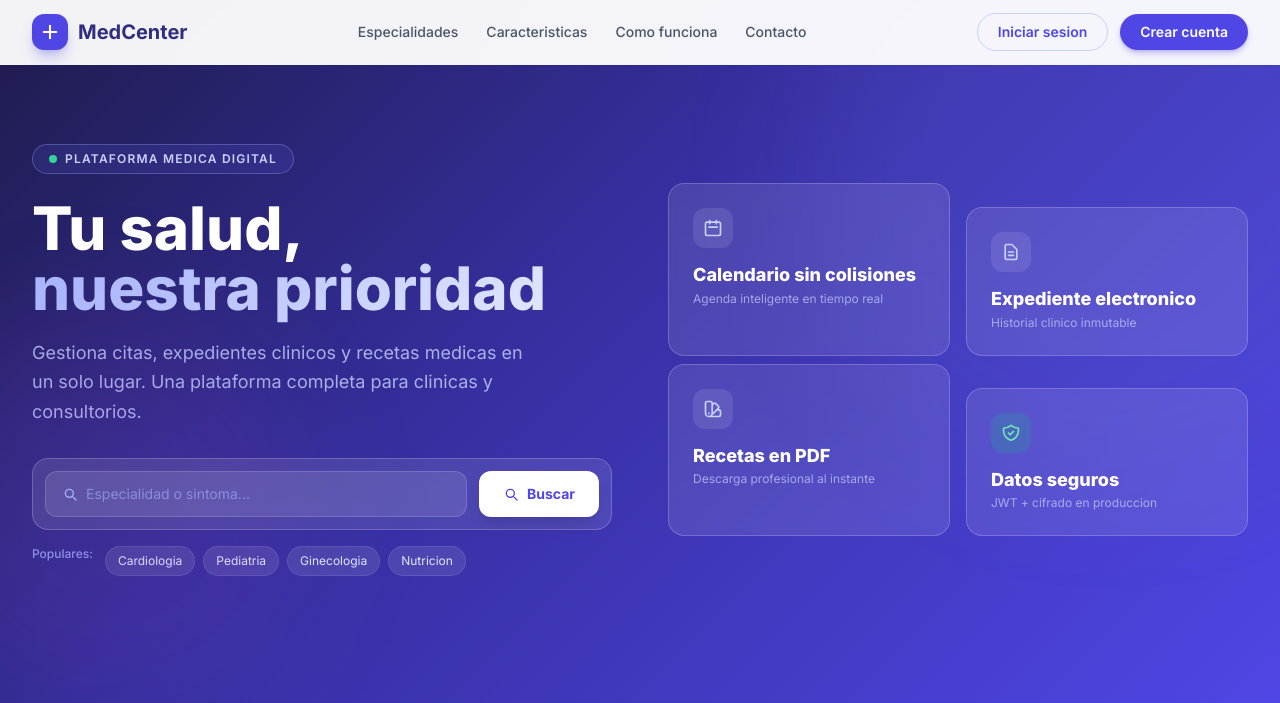
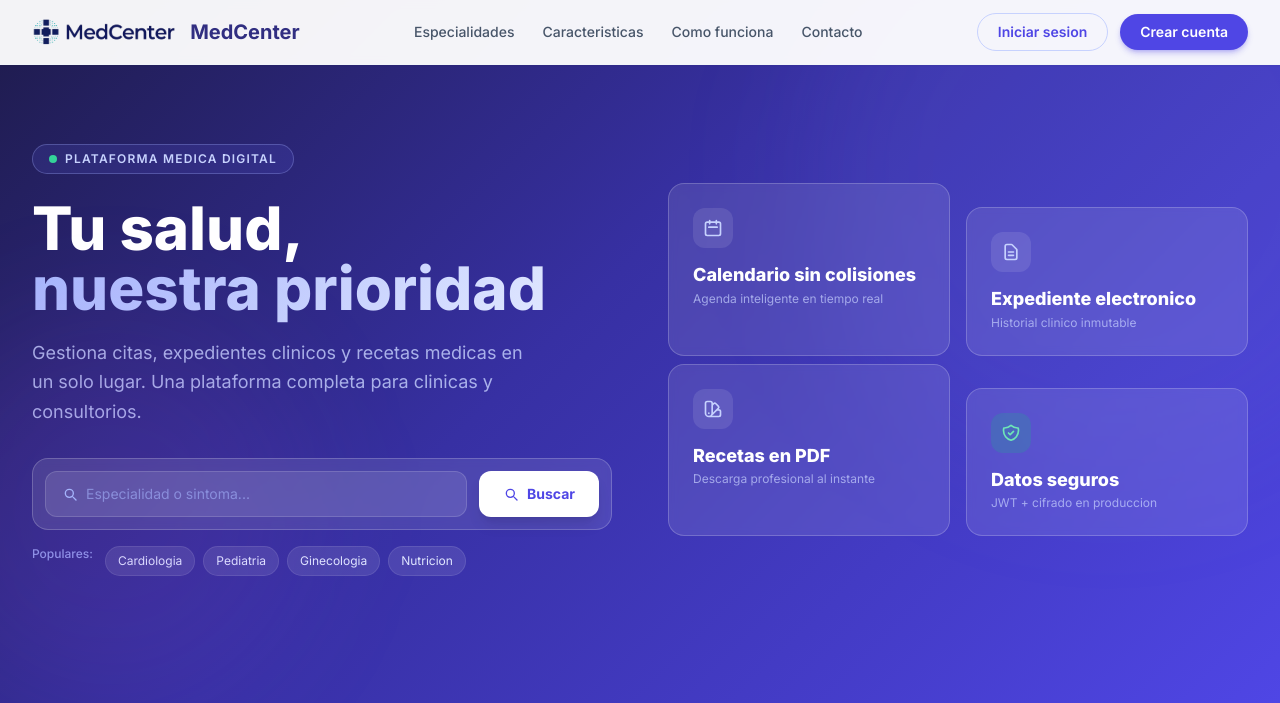
Before and after one commit to David080198/gestion_de_clinicas, a Flask app: page / in a window 1280 px wide. Shown: the top 703 px of the page. Run offline with Flask 3, Linux system fonts and the light colour scheme; some libraries are stand-ins or nearby versions.

Commit message:
Add MedCenter.png logo to header

```diff
--- a/app/templates/welcome.html
+++ b/app/templates/welcome.html
@@ -40,9 +40,7 @@
     <div class="max-w-7xl mx-auto px-4 sm:px-6 lg:px-8">
         <div class="flex items-center justify-between h-16">
             <a href="/" class="flex items-center gap-2.5">
-                <div class="w-9 h-9 rounded-xl bg-primary-600 flex items-center justify-center shadow-lg shadow-primary-600/30">
-                    <svg class="w-5 h-5 text-white" fill="none" stroke="currentColor" viewBox="0 0 24 24" stroke-width="2.5"><path stroke-linecap="round" stroke-linejoin="round" d="M12 4.5v15m7.5-7.5h-15"/></svg>
-                </div>
+                <img src="{{ url_for('static', filename='img/logo.png') }}" alt="MedCenter" class="h-9 w-auto rounded-lg">
                 <span class="text-xl font-bold text-primary-900">MedCenter</span>
             </a>
             <nav class="hidden md:flex items-center gap-7 text-sm font-medium text-slate-600">
```
Also changed, not shown: app/static/img/logo.png (added).
